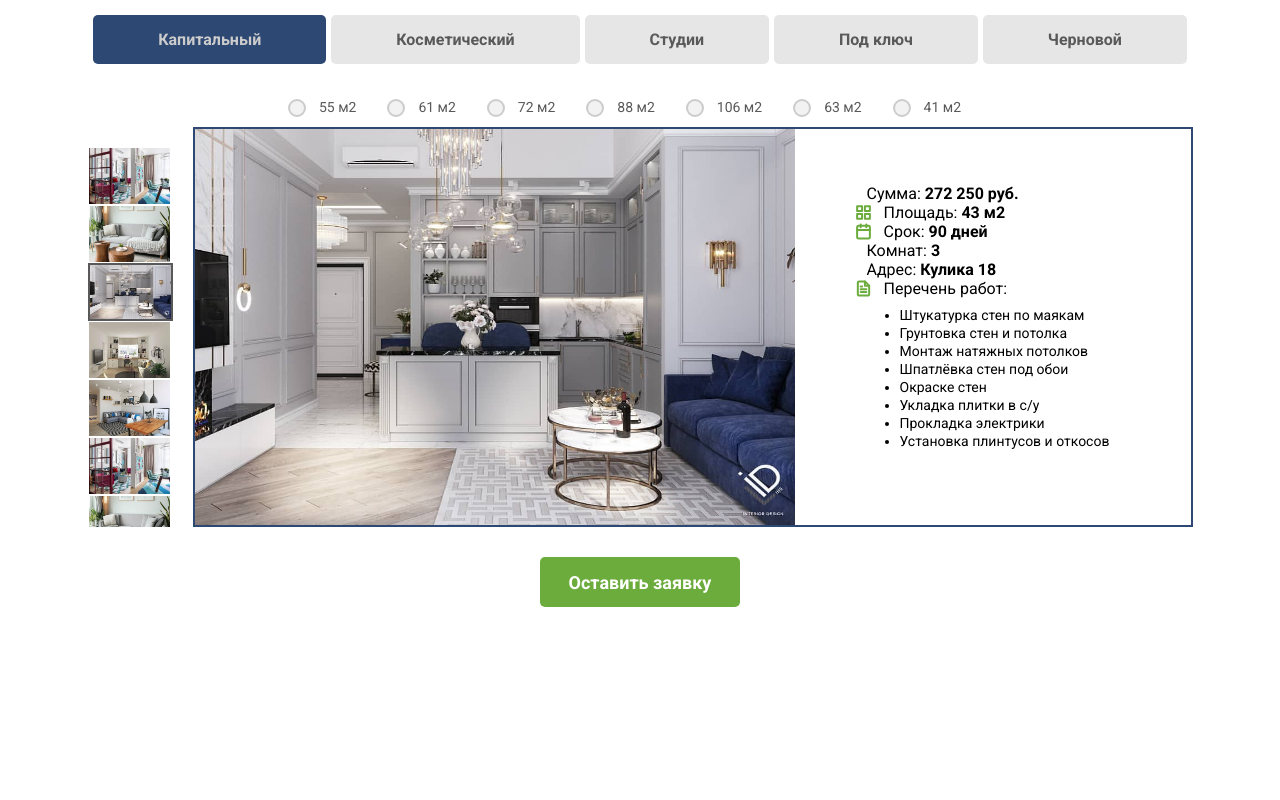
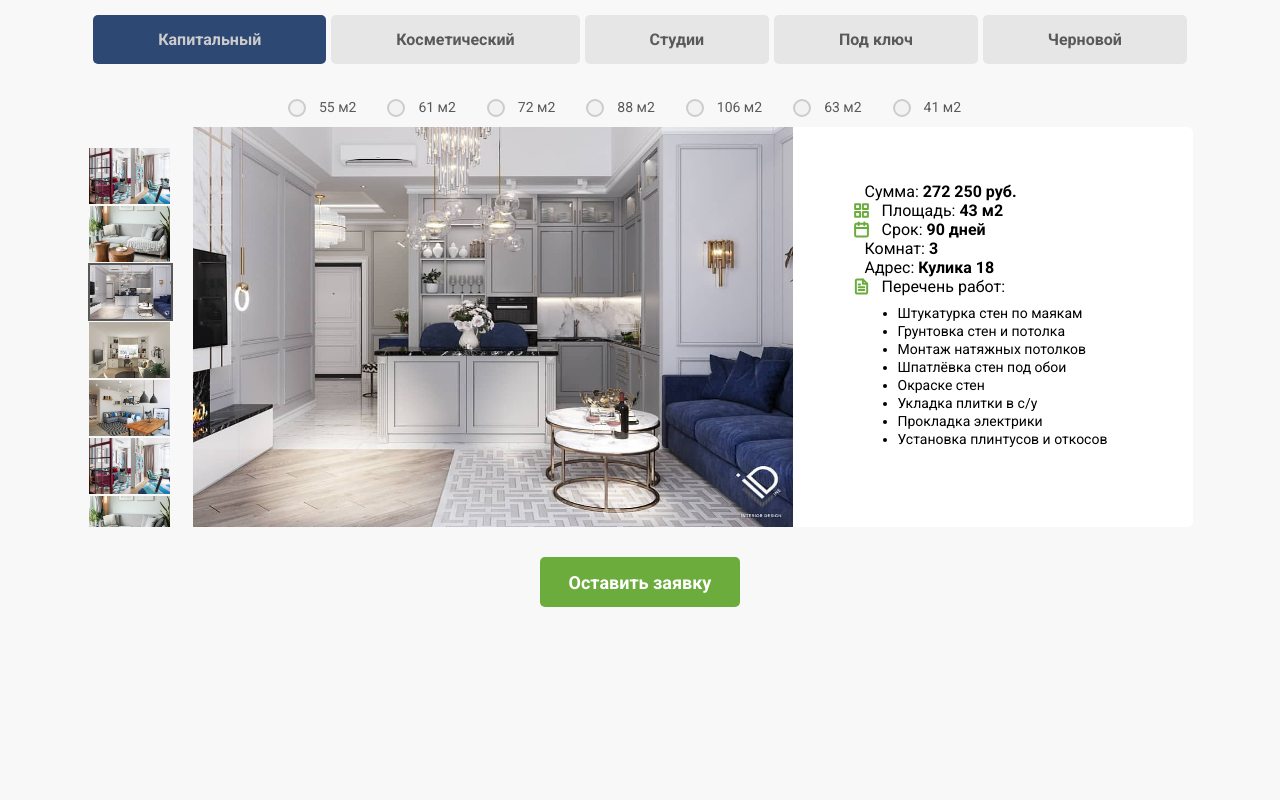
Before and after one commit to AnonymousQwE/Slider, a plain HTML site: page index.html in a window 1280 px wide. Drawn offline with nearby package versions, Linux system fonts and the light colour scheme.

Commit message:
Update style.css

```diff
--- a/css/style.css
+++ b/css/style.css
@@ -7,6 +7,7 @@
 }
 body {
   font-family: "Roboto", sans-serif;
+  background: #F8F8F8;
 }
 
 .container {
@@ -121,7 +122,9 @@ label.size-radio input:checked + div::before {
   height: 100%;
   width: 100%;
   display: flex;
-  border: 2px solid #2d4872;
+  background: #fff;
+  border-radius: 6px;
+
 }
 .slider__img {
   width: 600px;
```
